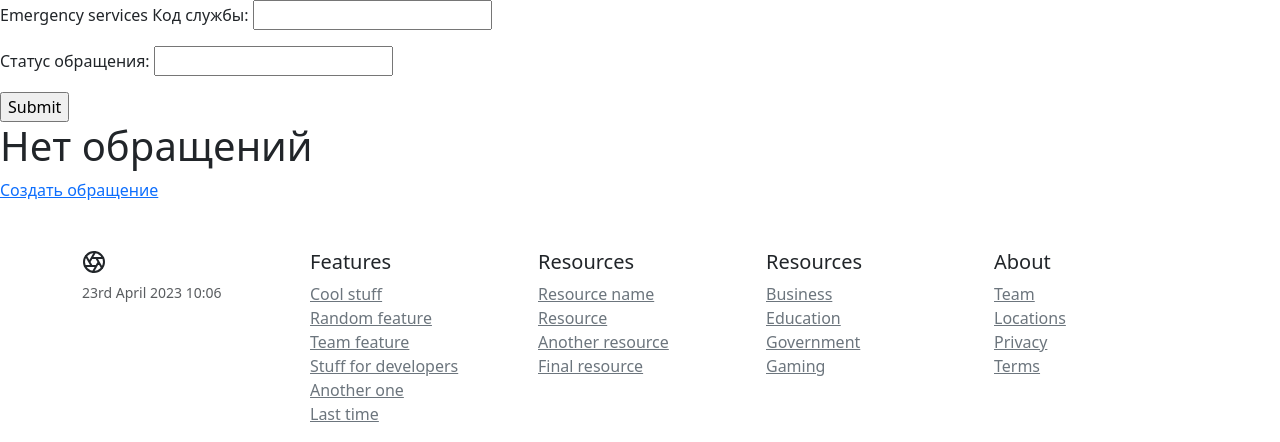
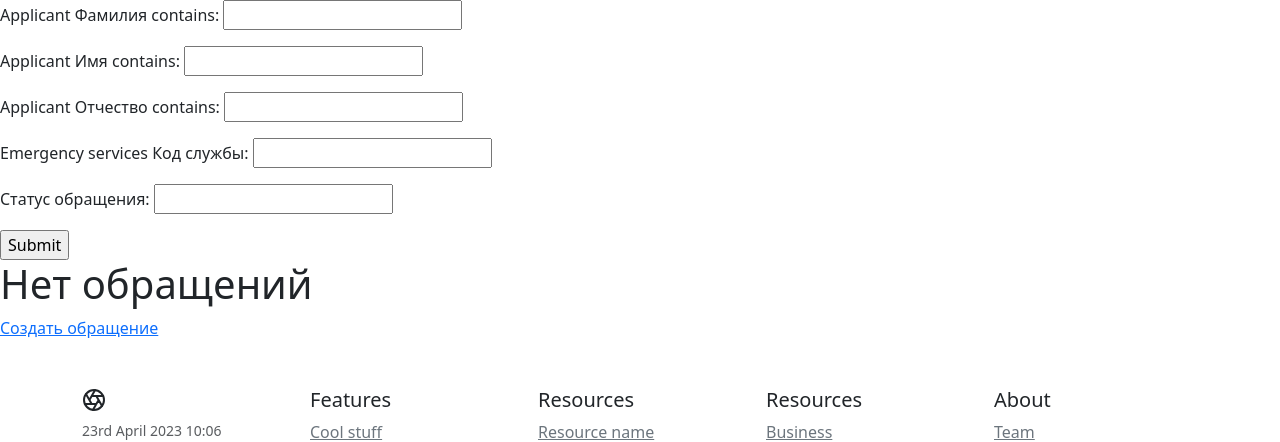
Before and after one commit to choodfire/itc_test, a Django app: page /appeals/ in a window 1280 px wide. Shown: the part 80-522 px from the top of the page. Run offline with Django 4.2, Linux system fonts and the light colour scheme; data that the repository does not hold is empty.

Commit message:
#10 - изменены модели и везде ФИО изменено на имена, фамилии и отчества

```diff
--- a/core/filters.py
+++ b/core/filters.py
@@ -4,20 +4,24 @@ from .models import *
 
 
 class ApplicantFilter(FilterSet):
-    # full_name = django_filters.CharFilter(field_name='full_name', lookup_expr='icontains')
+    middle_name = django_filters.CharFilter(field_name='middle_name', lookup_expr='icontains')
+    first_name = django_filters.CharFilter(field_name='first_name', lookup_expr='icontains')
+    last_name = django_filters.CharFilter(field_name='last_name', lookup_expr='icontains')
     phone = django_filters.NumberFilter(field_name='phone', lookup_expr='exact')
     birthday = django_filters.DateFilter(field_name='birthday', lookup_expr='exact')
 
     class Meta:
         model = Applicant
-        fields = ['phone', 'birthday']
+        fields = ['middle_name', 'first_name', 'last_name', 'phone', 'birthday']
 
 
 class AppealFilter(FilterSet):
-    # full_name = django_filters.CharFilter(field_name='applicant__full_name', lookup_expr='icontains')
+    middle_name = django_filters.CharFilter(field_name='applicant__middle_name', lookup_expr='icontains')
+    first_name = django_filters.CharFilter(field_name='applicant__first_name', lookup_expr='icontains')
+    last_name = django_filters.CharFilter(field_name='applicant__last_name', lookup_expr='icontains')
     service_code = django_filters.CharFilter(field_name='emergency_services__service_code', lookup_expr='exact')
     status = django_filters.CharFilter(field_name='status', lookup_expr='exact')
 
     class Meta:
         model = Appeal
-        fields = ['service_code', 'status']
+        fields = ['middle_name', 'first_name', 'last_name', 'service_code', 'status']
--- a/core/models.py
+++ b/core/models.py
@@ -1,3 +1,5 @@
+import uuid
+
 from django.db import models
 from .consts import GENDER_CHOICES, STATUS_CHOICES, in_progress, GENDER_MALE
 
@@ -84,6 +86,7 @@ class Appeal(models.Model):
         db_index=True,
         editable=False,
         unique=True,
+        default=uuid.uuid4,
     )
     applicant = models.ForeignKey(  # От одного заявителя может быть много обращений
         Applicant,
@@ -108,7 +111,7 @@ class Appeal(models.Model):
     )
 
     def __str__(self):
-        return str(self.number)
+        return f'{self.number} ({self.applicant.first_name})'
 
     class Meta:
         ordering = ['date', 'number']
--- a/core/templates/core/appeals.html
+++ b/core/templates/core/appeals.html
@@ -13,7 +13,9 @@
         <th>Id</th>
         <th>Дата</th>
         <th>Время с обращения</th>
-        <th>Обратившийся</th>
+        <th>Фамилия</th>
+        <th>Имя</th>
+        <th>Отчество</th>
         <th>Можно ли звонить</th>
         <th>Статус</th>
         <th>Количество пострадавших</th>
@@ -25,7 +27,9 @@
             <th><a href="{% url 'core:appeal_detail' pk=object.id %}">{{ object.id }}</a></th>
             <th>{{ object.date | date }}</th>
             <th>{{ object.date | timesince }}</th>
+            <th>{{ object.applicant.middle_name }}</th>
             <th>{{ object.applicant.first_name }}</th>
+            <th>{{ object.applicant.last_name }}</th>
             <th>{{ object.do_not_call | yesno }}</th>
             <th>{{ object.status }}</th>
             <th>{{ object.victims_number }}</th>
--- a/core/templates/core/applicant_detail.html
+++ b/core/templates/core/applicant_detail.html
@@ -4,7 +4,9 @@
 <table>
   <tr>
     <th>Id</th>
+    <th>Фамилия</th>
     <th>Имя</th>
+    <th>Отчество</th>
     <th>День Рождения</th>
     <th>Состояние здоровья</th>
     <th>Пол</th>
@@ -13,7 +15,9 @@
   </tr>
     <tr>
         <th>{{ object.id }}</th>
+        <th>{{ object.middle_name }}</th>
         <th>{{ object.first_name }}</th>
+        <th>{{ object.last_name }}</th>
         <th>{{ object.birthday }}</th>
         <th>{{ object.health_status }}</th>
         <th>{{ object.gender }}</th>
--- a/core/views.py
+++ b/core/views.py
@@ -1,4 +1,4 @@
-from django.shortcuts import get_list_or_404, get_object_or_404, redirect, render
+from django.shortcuts import get_list_or_404, get_object_or_404, redirect
 from django.urls import reverse
 from django.views.generic import TemplateView, DetailView, ListView, UpdateView, CreateView
 import core.filters
@@ -6,11 +6,13 @@ from .models import Appeal, Applicant, EmergencyService
 from django.http import JsonResponse
 from django.db.models import Avg
 from .forms import *
-import datetime
 from .filters import *
 
 
-class FirstView(TemplateView):  # Отображает количество происшествий, 404 если их нет
+class FirstView(TemplateView):
+    """
+    Отображает количество происшествий, 404 если их нет
+    """
     template_name = 'core/first.html'
 
     def get_context_data(self, **kwargs):
@@ -21,7 +23,7 @@ class FirstView(TemplateView):  # Отображает количество пр
         return context
 
 
-class SecondView(TemplateView):  #
+class SecondView(TemplateView):
     template_name = 'core/second.html'
 
     def get_context_data(self, **kwargs):
```
Also changed, not shown: core/admin.py (+6 -3 lines), core/templates/core/applicants.html (+8 -2 lines), core/migrations/0008_alter_appeal_number.py (added).
